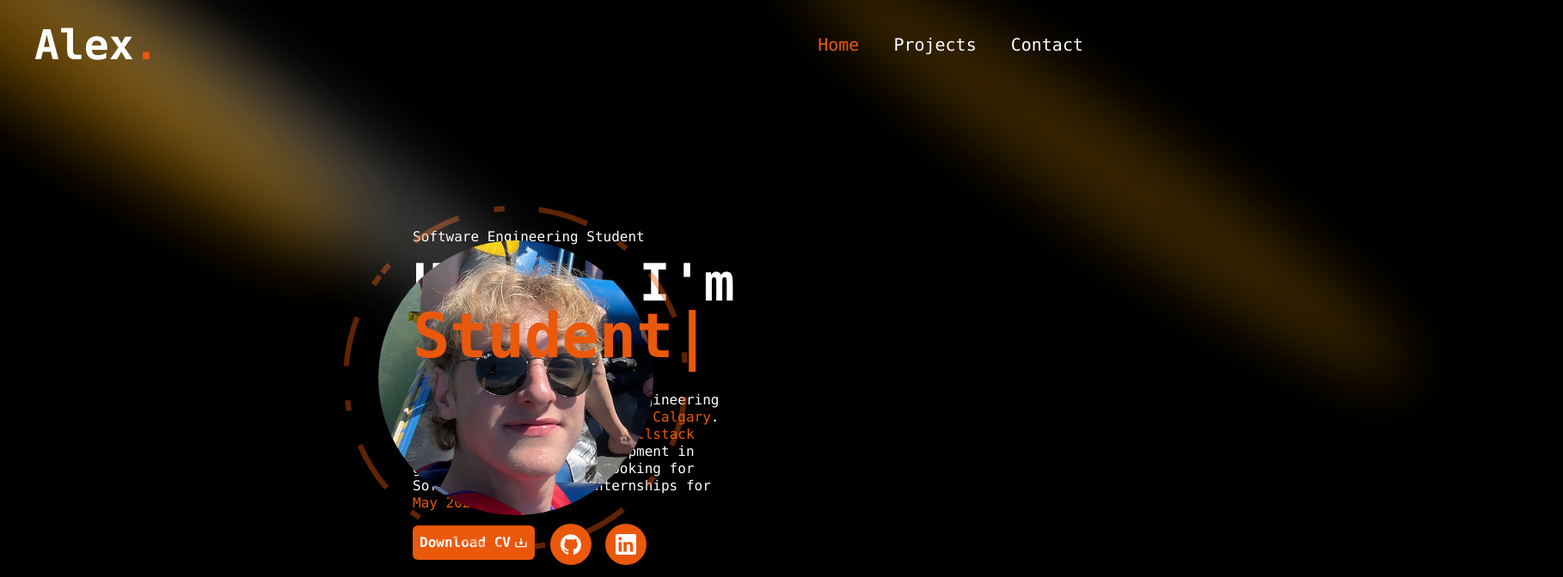
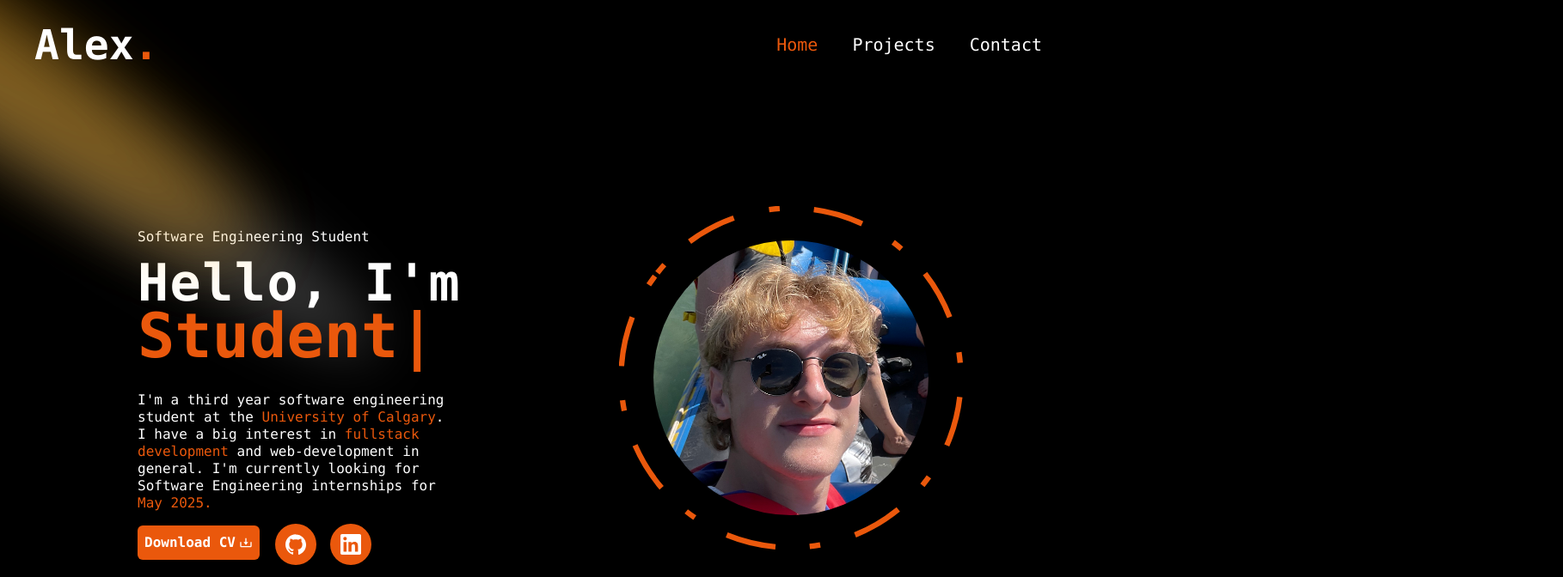
Before and after one commit to alexwhelan12/alexportfoliowebsite, a Next.js app: page / in a window 1280 px wide. Shown: the top 672 px of the page at 86% size, 1818 px wide, since content can reach past the window. Built offline with nearby package versions, Linux system fonts and the light colour scheme; a web font is replaced by a local one.

Commit message:
started responsive design, still need to finish projects and contact page fully

```diff
--- a/components/ContactPage.tsx
+++ b/components/ContactPage.tsx
@@ -39,7 +39,7 @@ function ContactPage() {
     <>
       <Header/>
       {/* <Globe /> */}
-      <div className='flex items-center justify-center'>
+      <div className='absolute top-[8rem] left-[20rem]'>
         <div className="contactsBody bg-gradient-to-r from-orange-600 to-blue-500 p-5 flex items-center justify-center w-[50rem] rounded-xl mt-10">
           <section className='contact-page flex items-center justify-center mt-16'>
             <div className="contact-form flex flex-col items-center justify-center text-white">
--- a/components/Header.tsx
+++ b/components/Header.tsx
@@ -17,7 +17,7 @@ function Header() {
           transition: { delay:0, duration: 1, ease: 'easeInOut'}
       }}
     >
-        <div className='header-nav-bar mt-5 h-16 flex items-center'>
+        <div className='header-nav-bar mt-5 h-16 flex items-center mr-12'>
             <motion.a
               href="/"
               className='text-5xl text-white font-bold font-mono ml-10 z-10'
--- a/components/Hero.tsx
+++ b/components/Hero.tsx
@@ -16,14 +16,14 @@ const Hero = () => {
     return (
         <div className='flex items-center justify-center'>
             <div>
-                <Spotlight fill='white' className='top-[6rem] left-80 h-[80vh] w-[50vw]'/>
-                <Spotlight fill='orange' className='-top-40 -left-10'/>
-                <Spotlight fill='orange' className='-top-40 -left-10'/>
-                <Spotlight fill='orange' className='top-32 left-full h-[80vh] w-[50vw]'/>
+                <Spotlight fill='white' className='top-[6rem] left-80 h-[80vh] w-[50vw] xl:left-20'/>
+                <Spotlight fill='orange' className='-top-40 -left-10 xl:-left-40'/>
+                <Spotlight fill='orange' className='-top-40 -left-10 xl:-left-40'/>
+                {/* <Spotlight fill='orange' className='top-32 left-full h-[80vh] w-[50vw]'/> */}
                 {/* <Spotlight fill='orange' className='top-32 right-10 h-[80vh] w-[50vw]'/> */}
             </div>
 
-            <div className='font-mono text-5xl flex flex-col justify-center items-left absolute top-60 left-[30rem]'>
+            <div className='font-mono text-5xl flex flex-col justify-center items-left absolute top-60 left-[30rem] 2xl:top-50 2xl:left-[27rem] xl:left-[10rem]'>
                 <motion.div className='mt-0'
                     initial={{opacity: 0}}
                     animate={{
@@ -60,7 +60,7 @@ const Hero = () => {
                         transition: { delay:0, duration: 1, ease: 'easeInOut'}
                     }}
                 >
-                    <p className='text-base leading-5 text-white overflow-auto'>I&apos;m a third year software engineering student at the <span className='text-orange-600'>University of Calgary</span>. I have a big interest in <span className='text-orange-600'>fullstack development</span> and web-development in general. I&apos;m currently looking for Software Engineering internships for <span className='text-orange-600'>May 2025.</span></p>
+                    <p className='text-base leading-5 text-white overflow-auto'>I&apos;m a third year software engineering student at the <span className='text-orange-600 hover:text-orange-400'><a target='_blank' href='https://www.ucalgary.ca/'>University of Calgary</a></span>. I have a big interest in <span className='text-orange-600'>fullstack development</span> and web-development in general. I&apos;m currently looking for Software Engineering internships for <span className='text-orange-600'>May 2025.</span></p>
                 </motion.div>
 
                 <motion.a className='text-white text-base font-bold bg-orange-600 rounded-md p-2 flex flex-row gap-1 items-center w-fit mt-24' href='/'
@@ -130,12 +130,12 @@ const Hero = () => {
                         alt="portfolio-photo"
                         width={500}
                         height={500}
-                        className='rounded-full w-80 absolute top-[17.5rem] right-[32.5rem]'
+                        className='rounded-full w-80 absolute top-[17.5rem] right-[32.5rem] 2xl:right-[32rem] xl:right-[12.5rem]'
                     />
                     </motion.div>
 
                     <motion.svg
-                        className="w-[300px] h-[300px] xl:w-[400px] xl:h-[400px] absolute top-60 right-[30rem]"
+                        className="w-[300px] h-[300px] xl:w-[400px] xl:h-[400px] absolute top-60 right-[30rem] 2xl:right-[29.5rem] xl:right-[10rem]"
                         fill="transparent"
                         viewBox={`0 0 506 506`}
                         xmlns="http://www.w3.org/2000/svg"
@@ -147,11 +147,7 @@ const Hero = () => {
                             stroke="#EA580C"
                             strokeWidth="8"
                             strokeLinejoin="round"
-                            initial={{
-                                opacity: 0,
-                            }}
                             animate={{
-                                opacity: 1,
                                 strokeDasharray: ["15 120 25 2", "16 25 92 72", "4 250 22 22"],
                                 rotate: [120, 360],
                             }}
```
